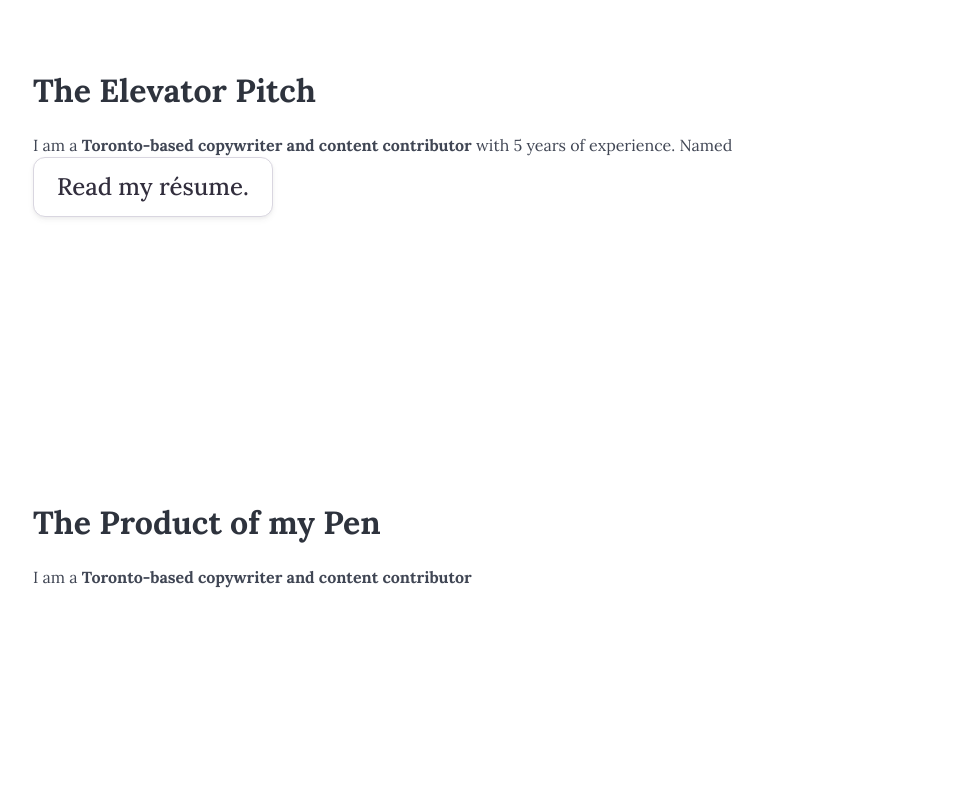
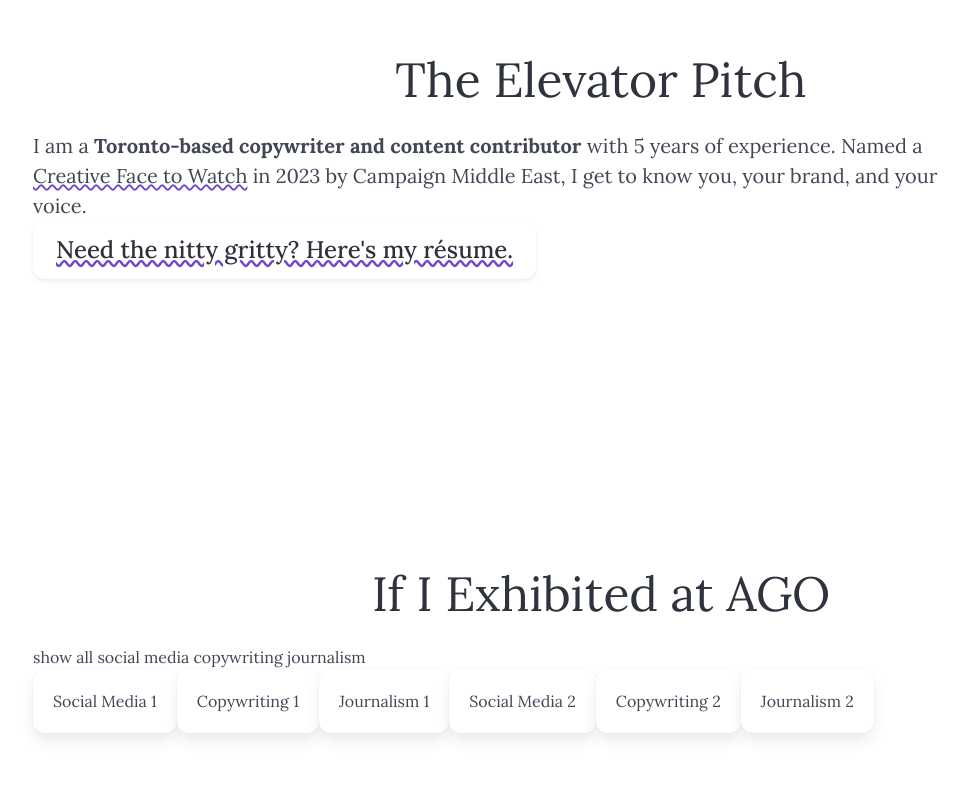
Before and after one commit to aurorastralis/rev-portfolio, a plain HTML site: page index.html in a window 1280 px wide. Shown: the part 920-1720 px from the top of the page, without its empty margins (39-1008 px from the left). Drawn offline with nearby package versions, Linux system fonts and the light colour scheme; a web font is replaced by a local one.

Commit message:
Formatted headings & added icon font. Added isotope.

```diff
--- a/index.html
+++ b/index.html
@@ -6,14 +6,16 @@
   href="https://cdn.jsdelivr.net/npm/bulma@1.0.4/css/bulma.min.css"
 >
 
+
 <link rel="preconnect" href="https://fonts.googleapis.com">
 <link rel="preconnect" href="https://fonts.gstatic.com" crossorigin>
 <link href="https://fonts.googleapis.com/css2?family=Exile&family=Lora:ital,wght@0,400..700;1,400..700&display=swap" rel="stylesheet">
 <link rel="stylesheet" href="style.css">
 <link rel="stylesheet" href="https://cdn.jsdelivr.net/npm/bootstrap-icons@1.13.1/font/bootstrap-icons.min.css">
+
     </head>
-
-    <nav class="navbar" role="navigation" aria-label="main navigation">
+    <body class="has-navbar-fixed-top">
+    <nav class="navbar is-fixed-top" role="navigation" aria-label="main navigation">
   <div class="navbar-brand">
     <div class="rr-logo">
         <span class="letter primary">R</span>
@@ -34,8 +36,8 @@
         Home
       </a>
 
-      <a class="navbar-item">
-        Documentation
+      <a class="navbar-item" href="#pitch">
+        Pitch
       </a>
 
       <div class="navbar-item has-dropdown is-hoverable">
@@ -76,24 +78,47 @@
   </div>
 </section>
 
-<section class="section is-medium">
+<section class="section is-medium pitch" id ="pitch">
     <h1 class="title">The Elevator Pitch</h1>
-    <p>I am a <b>Toronto-based copywriter and content contributor</b> with 5 years of experience. Named <a href=""></a></p>
-    <button class="button is-large is-responsive">
-  Read my résume.
-</button>
+    <p class="blurb">I am a <b>Toronto-based copywriter and content contributor</b> with 5 years of experience. Named a <a href="https://campaignme.com/campaigns-creative-faces-to-watch-2023-revathy-rajan-english-copywriter-create-group/">Creative Face to Watch</a> in 2023 by Campaign Middle East, I get to know you, your brand, and your voice. </p>
+    <button class="button is-large is-responsive" href="" download="Revathy_Rajan_Copywriting.pdf">Need the nitty gritty? Here's my résume.</button>
 </section>
 
 <section class="section is-medium">
-    <h1 class="title">The Product of my Pen</h1>
-    <p>I am a <b>Toronto-based copywriter and content contributor</b></p>
+    <h1 class="title">If I Exhibited at AGO</h1>
+  <div class="button-group filter-button-group">
+    <button data-filter="*">show all</button>
+    <button data-filter=".social-media">social media</button>
+    <button data-filter=".copywriting">copywriting</button>
+    <button data-filter=".journalism">journalism</button>
+  </div>
+
+  <div class="grid">
+    <div class="grid-item social-media box">Social Media 1</div>
+    <div class="grid-item copywriting box">Copywriting 1</div>
+    <div class="grid-item journalism box">Journalism 1</div>
+    <div class="grid-item social-media box">Social Media 2</div>
+    <div class="grid-item copywriting box">Copywriting 2</div>
+    <div class="grid-item journalism box">Journalism 2</div>
+  </div>
+</section>
+
+
 </section>
 
 <section class="section is-large">
     <h1 class="title">Get in Touch</h1>
     E-mail me at <a href-="">e-mail address</a>. While I respond, why not check out my socials?
+    <p>
+      <a href="https://www.tiktok.com/@revrajan_"><ion-icon name="logo-tiktok"></ion-icon></a>
+      <a href=""><ion-icon name="logo-linkedin"></ion-icon></a>
+    </p>
 </section>
 
-
-
+<script src="https://code.jquery.com/jquery-3.7.1.min.js" integrity="sha256-/JqT3SQfawRcv/BIHPThkBvs0OEvtFFmqPF/lYI/Cxo=" crossorigin="anonymous"></script>
+<script src="https://unpkg.com/isotope-layout@3/dist/isotope.pkgd.min.js"></script>
+<script type="text/javascript" src="javascript.js"></script>
+<script type="module" src="https://unpkg.com/ionicons@7.1.0/dist/ionicons/ionicons.esm.js"></script>
+<script nomodule src="https://unpkg.com/ionicons@7.1.0/dist/ionicons/ionicons.js"></script>
+</body>
 </html>
--- /dev/null
+++ b/javascript.js
@@ -0,0 +1,18 @@
+$(document).ready(function () {
+  console.log("Document ready");
+
+  // Init Isotope
+  var $grid = $('.grid').isotope({
+    itemSelector: '.grid-item',
+    layoutMode: 'fitRows'
+  });
+
+  console.log("Isotope initialized");
+
+  // Filtering
+  $('.filter-button-group').on('click', 'button', function () {
+    var filterValue = $(this).attr('data-filter');
+    console.log("Filter clicked:", filterValue);
+    $grid.isotope({ filter: filterValue });
+  });
+});
--- a/style.css
+++ b/style.css
@@ -20,6 +20,25 @@
   --bulma-light-invert-l: 13%;
   --bulma-dark-l: 17%;
   --bulma-family-primary: Lora, 'sans-serif';
+}
+
+/* GENERAL STYLING */
+.section .title {
+    text-align: center;
+    font-weight: 400;
+    font-size: 3rem;
+}
+
+.section p {
+    font-size: 1.25rem;
+    line-height: 150%;
+}
+
+.section a {
+    color: var(--bulma-title-color);
+    text-decoration-line: underline;
+    text-decoration-style: wavy;
+    text-decoration-color: hsl(var(--bulma-primary-h), var(--bulma-primary-s), var(--bulma-primary-l))
 }
 
 /* NAVBAR STYLING */
@@ -79,3 +98,17 @@
     font-weight: 400;
     line-height: 1.5;
 }
+
+/* ELEVATOR PITCH */
+.pitch button {
+    text-decoration-line: underline;
+    text-decoration-style: wavy;
+    text-decoration-color: hsl(var(--bulma-primary-h), var(--bulma-primary-s), var(--bulma-primary-l));
+    border: none;
+    align-self: center;
+}
+
+.pitch p.blurb {
+    max-width: 75ch;
+    margin-left: calc(50vw-37ch) !important;
+}
```
